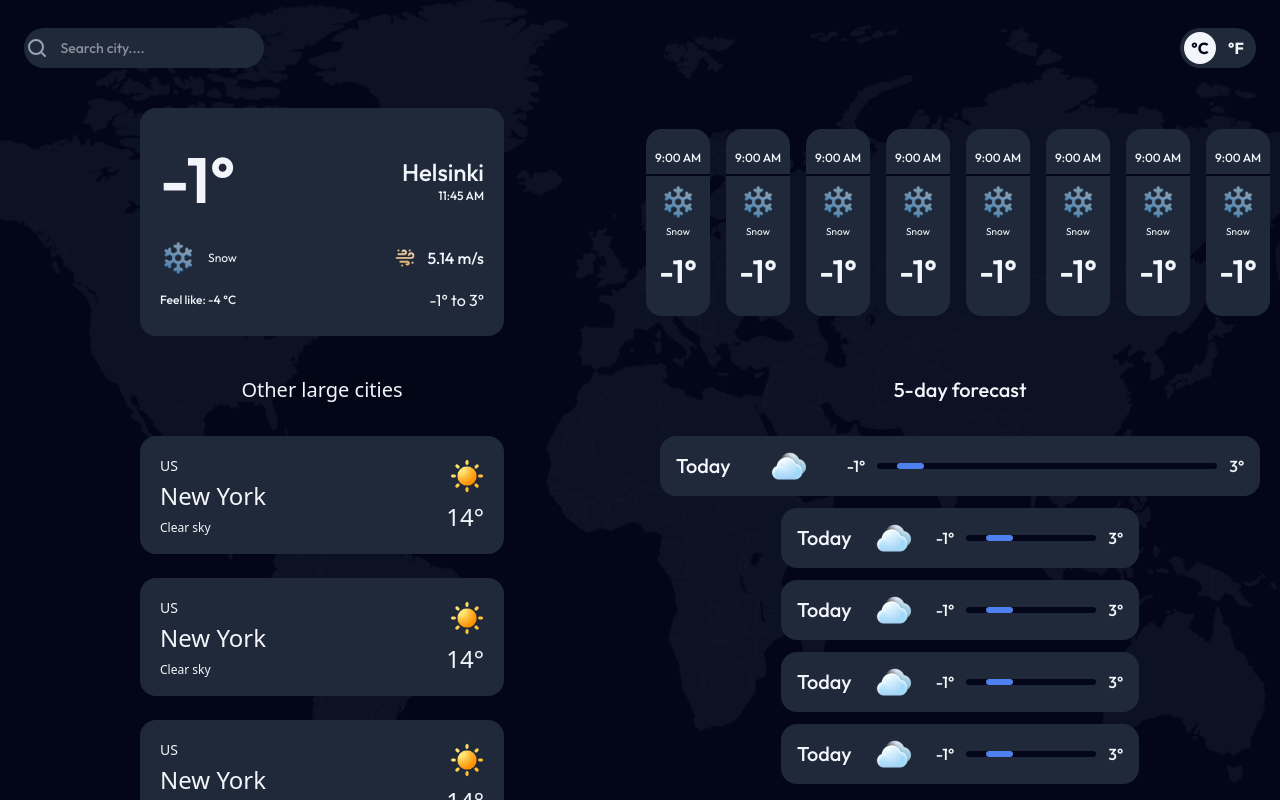
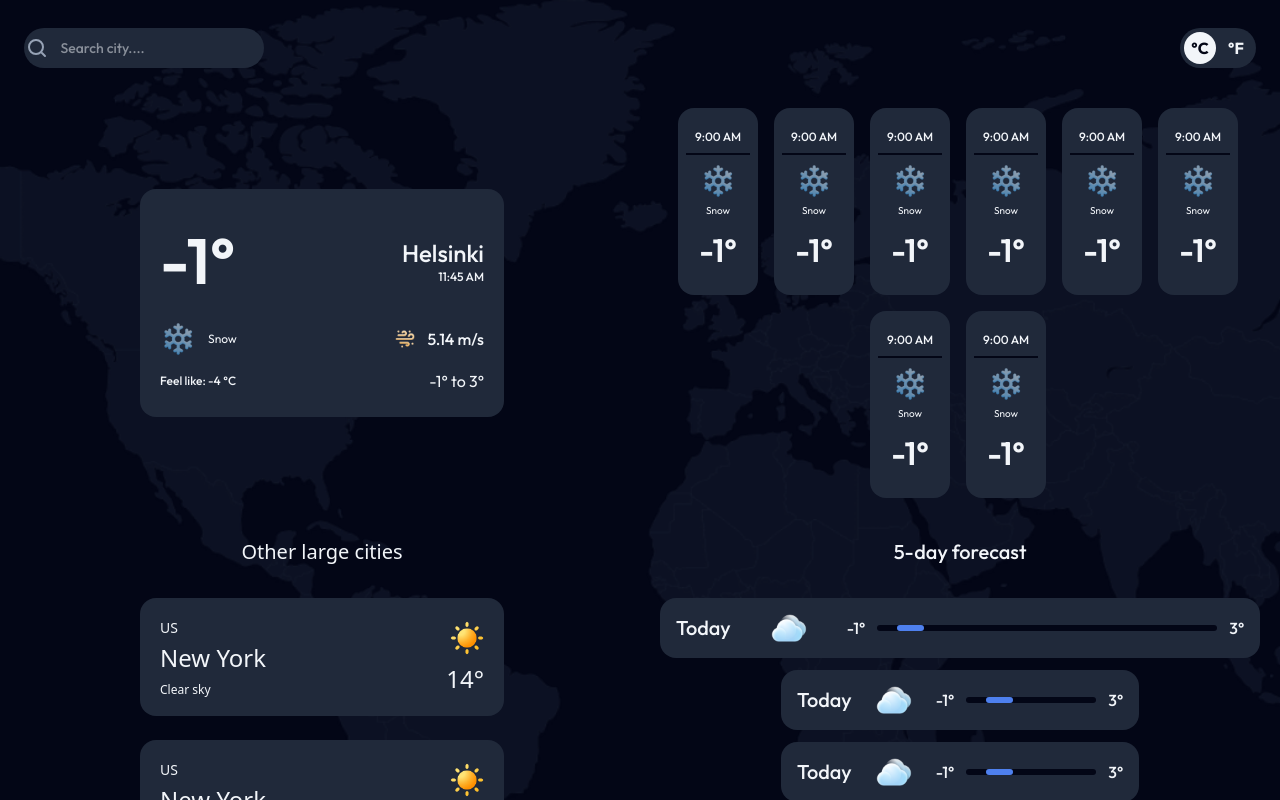
Before and after one commit to sercansimsek/weather-app, a React (Vite) app: page / in a window 1280 px wide. Shown: the top 800 px of the page. Built offline with nearby package versions, Linux system fonts and the light colour scheme.

Commit message:
tailwind utilities tested

```diff
--- a/src/components/DailyCard/DailyCard.jsx
+++ b/src/components/DailyCard/DailyCard.jsx
@@ -2,8 +2,8 @@ import snowFlakeImg from '../../assets/images/13d.png';
 
 export const DailyCard = () => {
   return (
-    <div className='flex justify-center items-center gap-4 flex-wrap xl:flex-nowrap'>
-      <div className="flex flex-col justify-center items-center gap-2 h-[187px] w-[80px] bg-[#20293A] rounded-2xl text-[#F2F5F9] font-['Outfit']">
+    <div className='flexCenter gap-4 flex-wrap 3xl:flex-nowrap'>
+      <div className="dailyCard flexCenter">
         <p className="font-medium text-xs">9:00 AM</p>
         <hr className="border-0 bg-[#030616] h-[2px] w-[64px]" />
 
--- a/src/index.css
+++ b/src/index.css
@@ -1 +1,21 @@
-@import "tailwindcss";
+@import 'tailwindcss';
+
+@theme {
+  --breakpoint-3xl: 1350px;
+}
+
+@layer base {
+  h1 {
+    @apply text-5xl font-bold text-[#F2F5F9] font-['Outfit'];
+  }
+}
+
+@layer components {
+  .dailyCard {
+    @apply flex-col gap-2 h-[187px] w-[80px] bg-[#20293A] rounded-2xl text-[#F2F5F9] font-['Outfit'];
+  }
+}
+
+@utility flexCenter {
+  @apply flex justify-center items-center;
+}
```
